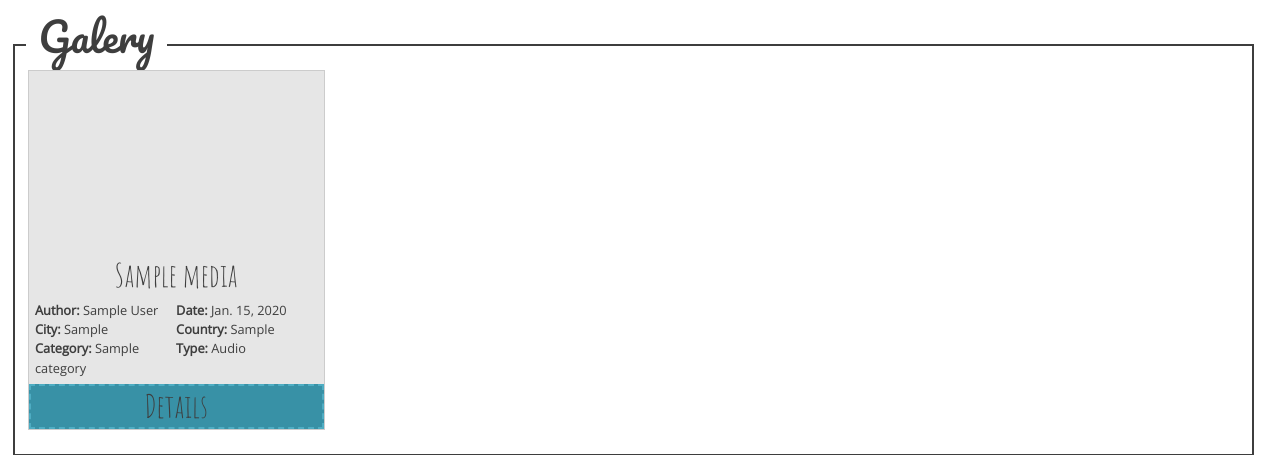
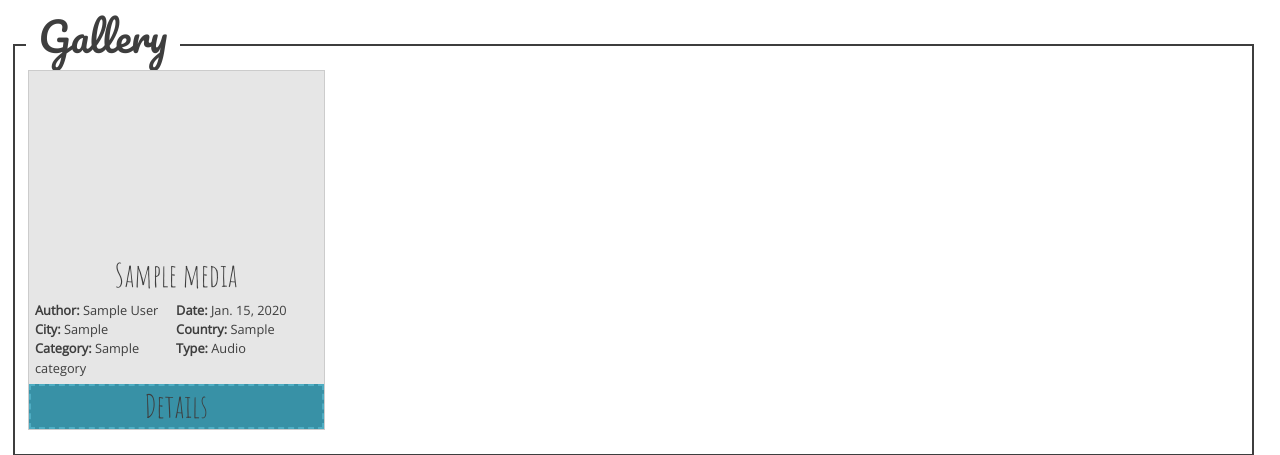
Before and after one commit to asabogalc31/multi-tube, a Django app: page / in a window 1280 px wide. Shown: the part 64-519 px from the top of the page. Run offline with Django 3.2, Linux system fonts and the light colour scheme; tables that the repository leaves empty hold one stand-in row (values such as "Sample post"); some libraries are stand-ins or nearby versions.

Commit message:
Fix typo

```diff
--- a/templates/galeria/mediaList.html
+++ b/templates/galeria/mediaList.html
@@ -2,7 +2,7 @@
 
 {% block content %}
 <div class="galeryTitle PageTitle">
-  <h1>Galery</h1>
+  <h1>Gallery</h1>
 </div>
 <div class="mediaList PageBorder">
   {% for item in media %}
```
Also changed, not shown: 1 other file.
